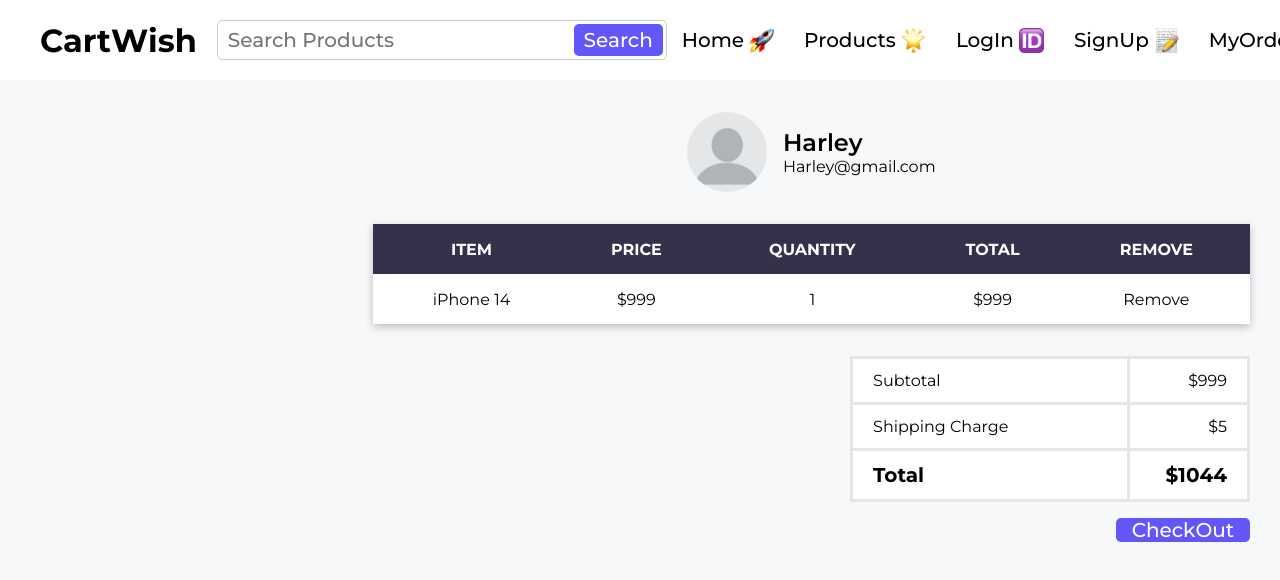
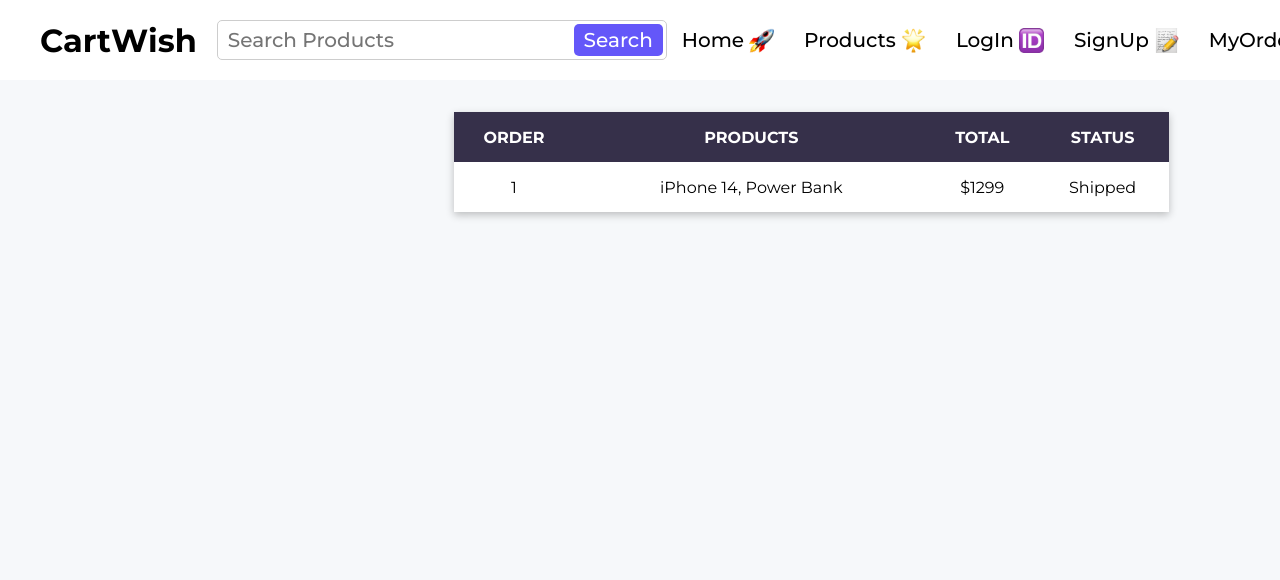
Before and after one commit to Rohitbanala/CartWish-E-CommerceProject, a React (Vite) app: page /cart in a window 1280 px wide. Shown: the top 580 px of the page. Built offline with nearby package versions, Linux system fonts and the light colour scheme.

Commit message:
added orders page

```diff
--- a/src/App.jsx
+++ b/src/App.jsx
@@ -1,6 +1,7 @@
 import "./App.css";
 import CartPage from "./components/Cart/CartPage";
 import HomePage from "./components/Home/HomePage";
+import MyOrderPage from "./components/MyOrder/MyOrderPage";
 import NavBar from "./components/Navbar/NavBar";
 import ProductPage from "./components/Products/ProductPage";
 import SingleProduct from "./components/SingleProduct/SingleProduct";
@@ -12,7 +13,8 @@ function App() {
         {/* <HomePage /> */}
         {/* <ProductPage /> */}
         {/* <SingleProduct /> */}
-        <CartPage />
+        {/* <CartPage /> */}
+        <MyOrderPage />
       </main>
     </div>
   );
--- a/src/components/Cart/CartPage.css
+++ b/src/components/Cart/CartPage.css
@@ -53,3 +53,14 @@
   margin: 16px 0;
   padding: 0 16px !important;
 }
+
+.table_quantity_input {
+  height: 50px;
+  justify-content: center;
+}
+
+.cart_remove_icon {
+  width: 35px;
+  height: 35px;
+  cursor: pointer;
+}
--- a/src/components/Cart/CartPage.jsx
+++ b/src/components/Cart/CartPage.jsx
@@ -1,6 +1,8 @@
 import user from "../../assets/user.webp";
 import TableComponent from "../Common/Table";
+import QuantityInput from "../SingleProduct/QuantityInput";
 import "./CartPage.css";
+import remove from "../../assets/remove.png";
 export default function CartPage() {
   return (
     <section className="align_center cart_page">
@@ -18,9 +20,17 @@ export default function CartPage() {
           <tr>
             <td>iPhone 14</td>
             <td>$999</td>
-            <td>1</td>
+            <td className="align_center table_quantity_input">
+              <QuantityInput />
+            </td>
             <td>$999</td>
-            <td>Remove</td>
+            <td>
+              <img
+                src={remove}
+                alt="remove icon"
+                className="cart_remove_icon"
+              />
+            </td>
           </tr>
         </tbody>
       </TableComponent>
--- /dev/null
+++ b/src/components/MyOrder/MyOrderPage.css
@@ -0,0 +1,6 @@
+.myorder_page {
+  justify-content: center;
+  width: 50%;
+  margin: 0 auto;
+  padding: 32px 48px;
+}
--- /dev/null
+++ b/src/components/MyOrder/MyOrderPage.jsx
@@ -0,0 +1,18 @@
+import TableComponent from "../Common/Table";
+import "./MyOrderPage.css";
+export default function MyOrderPage() {
+  return (
+    <section className="align_center myorder_page">
+      <TableComponent headings={["Order", "Products", "Total", "Status"]}>
+        <tbody>
+          <tr>
+            <td>1</td>
+            <td>iPhone 14, Power Bank</td>
+            <td>$1299</td>
+            <td>Shipped</td>
+          </tr>
+        </tbody>
+      </TableComponent>
+    </section>
+  );
+}
--- /dev/null
+++ b/src/components/SingleProduct/QuantityInput.css
@@ -0,0 +1,19 @@
+.quantity_input_button {
+  width: 35px;
+  height: 35px;
+  font-size: 25px;
+  background-color: #ff8848;
+  color: #fff;
+  border: none;
+  border-radius: 100%;
+  cursor: pointer;
+}
+
+.quantity_input_button:disabled {
+  opacity: 0.3;
+  cursor: default;
+}
+.quantity_input_count {
+  margin: 0 40px;
+  text-align: center;
+}
--- /dev/null
+++ b/src/components/SingleProduct/QuantityInput.jsx
@@ -0,0 +1,12 @@
+import "./QuantityInput.css";
+export default function QuantityInput() {
+  return (
+    <>
+      <button className="quantity_input_button" disabled>
+        -
+      </button>
+      <p className="quantity_input_count">1</p>
+      <button className="quantity_input_button">+</button>
+    </>
+  );
+}
--- a/src/components/SingleProduct/SingleProduct.css
+++ b/src/components/SingleProduct/SingleProduct.css
@@ -63,26 +63,6 @@
   margin: 5px 0 16px;
 }
 
-.quantity_input_button {
-  width: 35px;
-  height: 35px;
-  font-size: 25px;
-  background-color: #ff8848;
-  color: #fff;
-  border: none;
-  border-radius: 100%;
-  cursor: pointer;
-}
-
-.quantity_input_button:disabled {
-  opacity: 0.3;
-  cursor: default;
-}
-.quantity_input_count {
-  margin: 0 40px;
-  text-align: center;
-}
-
 .add_cart {
   width: fit-content;
   padding: 8px 18px;
--- a/src/components/SingleProduct/SingleProduct.jsx
+++ b/src/components/SingleProduct/SingleProduct.jsx
@@ -1,3 +1,4 @@
+import QuantityInput from "./QuantityInput";
 import "./SingleProduct.css";
 import { useState } from "react";
 const product = {
@@ -44,11 +45,7 @@ export default function SingleProduct() {
         <p className="single_product_price">${product.price.toFixed(2)}</p>
         <h2 className="quantity_title">Quantity:</h2>
         <div className="align_center quantity_input">
-          <button className="quantity_input_button" disabled>
-            -
-          </button>
-          <p className="quantity_input_count">1</p>
-          <button className="quantity_input_button">+</button>
+          <QuantityInput />
         </div>
         <button className="search_button add_cart">Add to cart</button>
       </div>
```
